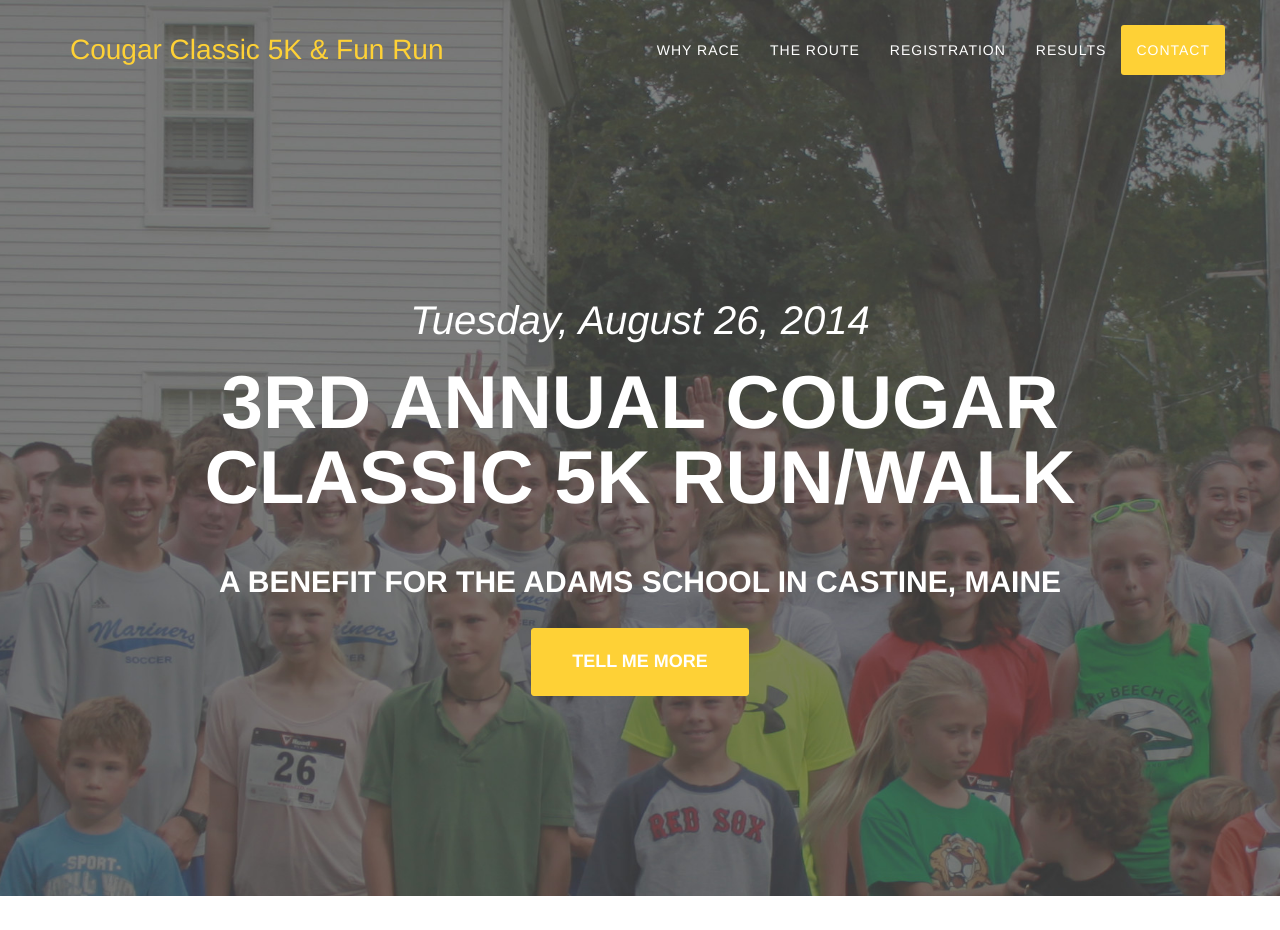
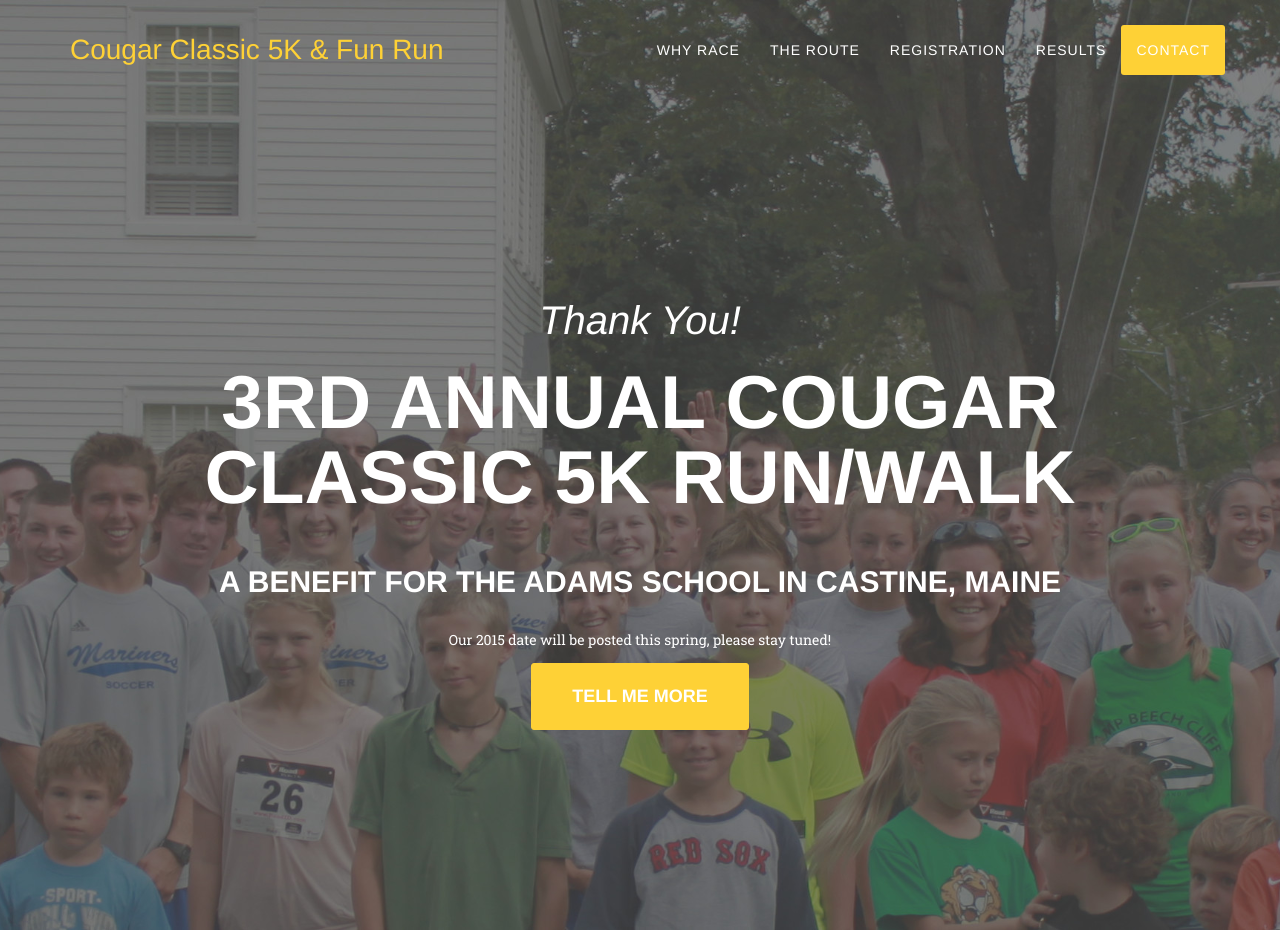
Before and after one commit to powellc/castinecougarclassic, a plain HTML site: page index.html in a window 1280 px wide. Shown: the top 930 px of the page. Drawn offline with nearby package versions, Linux system fonts and the light colour scheme; a web font is replaced by a local one.

Commit message:
Update the homepage with a thank you

```diff
--- a/index.html
+++ b/index.html
@@ -81,10 +81,11 @@
     <header>
         <div class="container">
             <div class="intro-text">
-                <div class="intro-lead-in">Tuesday, August 26, 2014</div>
+                <div class="intro-lead-in">Thank You!</div>
                 <div class="intro-heading">3rd Annual Cougar Classic 5K Run/Walk</div>
                 <h2 >A Benefit for the Adams School in Castine, Maine</h2>
                 <br />
+                <p>Our 2015 date will be posted this spring, please stay tuned!</p>
                 <a href="#services" class="page-scroll btn btn-xl">Tell Me More</a>
             </div>
         </div>
```
